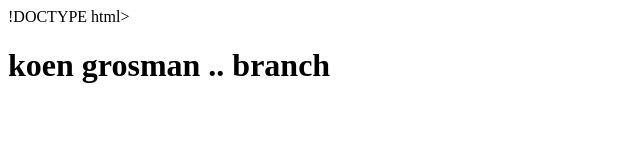
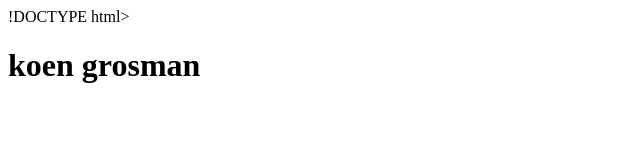
Before and after one commit to YoniStap/amsterdam-experience, a plain HTML site: page index.html in a window 1280 px wide. Shown: the whole page, without its empty margins (0-640 px from the left). Drawn offline with Linux system fonts and the light colour scheme.

Commit message:
last changes

```diff
--- a/index.html
+++ b/index.html
@@ -7,6 +7,6 @@
 </title>
 </head>
 <body>
-<h1>koen grosman .. branch</h1>
+<h1>koen grosman</h1>
 </body>
 </html>
```
